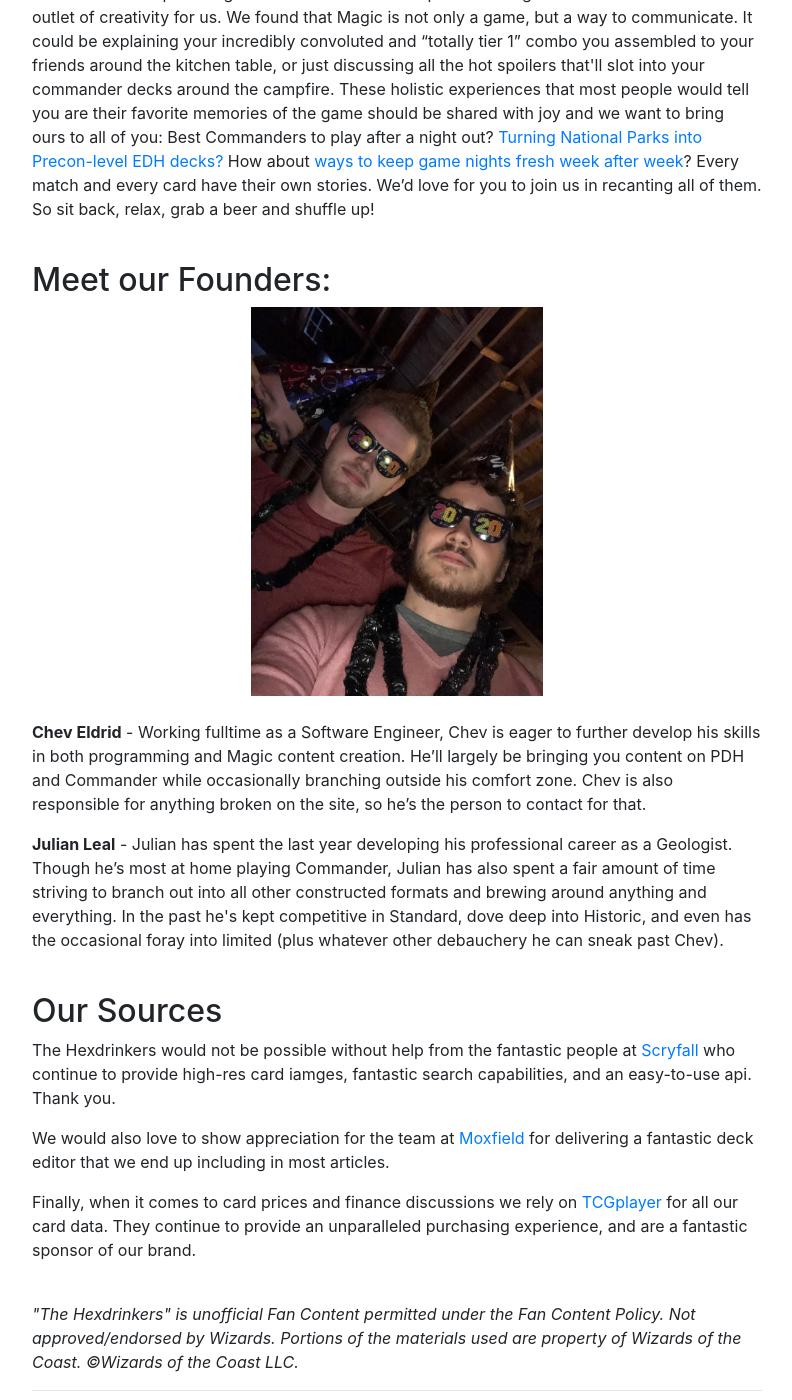
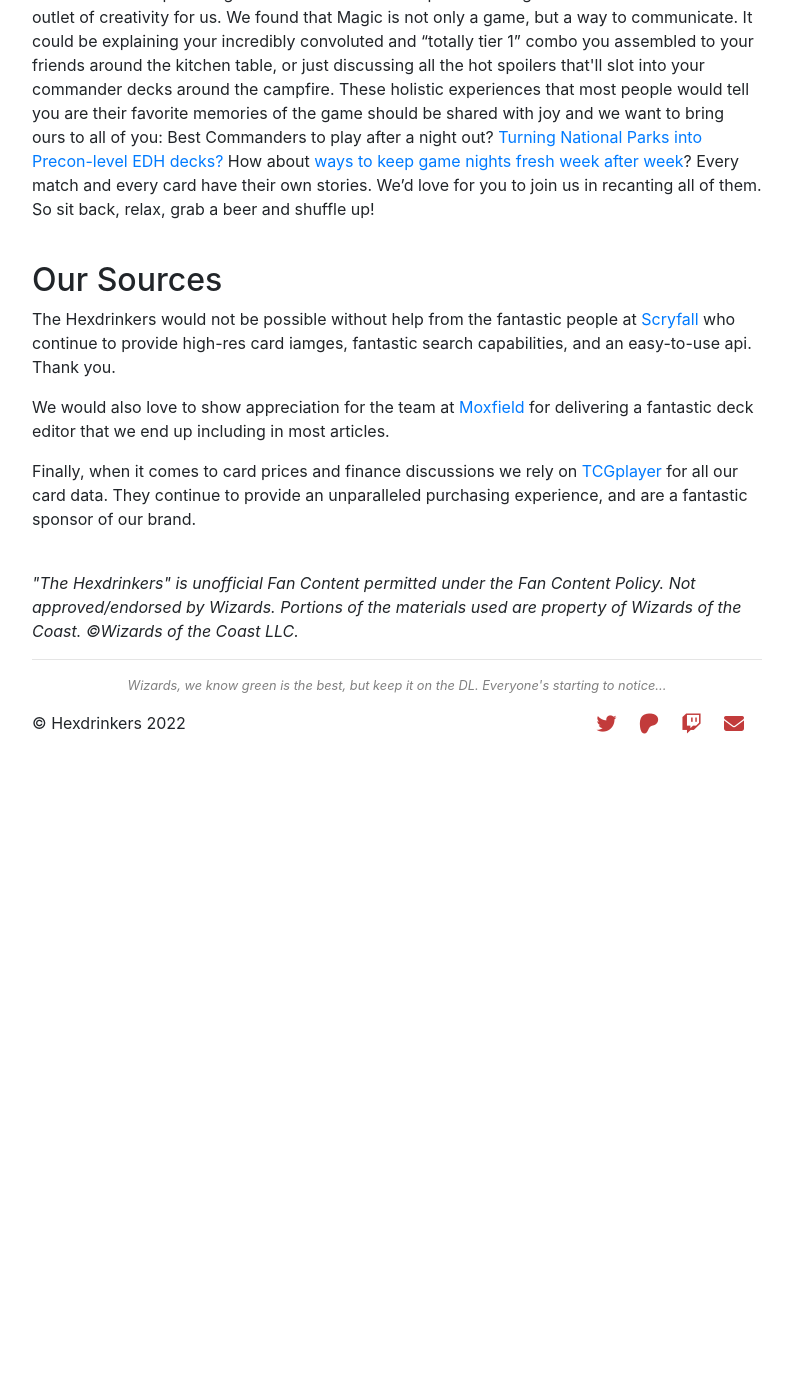
Before and after one commit to chevEldrid/mtgsite, a Jekyll site: the page built from about.md, in a window 1280 px wide and 1400 px high, scrolled down 820 px. Shown: the whole window, without its empty margins (243-1035 px from the left). Built offline with Jekyll 4.4.1, drawn with Linux system fonts in a browser that asks for light colours; nearby versions of some CDN libraries; after the commit the page ends 1571 px from its top, so only the background shows below that.

Commit message:
spring 2023 update about page

```diff
--- a/about.md
+++ b/about.md
@@ -22,14 +22,6 @@
                 <a href="https://www.hipstersofthecoast.com/" target="_blank">Hipsters of the Coast</a>
             all provide great content. And while we also enjoy serving up competitive analysis and meta discussion, we really want to focus on providing a window into how we experience Magic and how it has been an outlet of creativity for us. We found that Magic is not only a game, but a way to communicate. It could be explaining your incredibly convoluted and “totally tier 1” combo you assembled to your friends around the kitchen table, or just discussing all the hot spoilers that'll slot into your commander decks around the campfire. These holistic experiences that most people would tell you are their favorite memories of the game should be shared with joy and we want to bring ours to all of you: Best Commanders to play after a night out? <a href="https://open.spotify.com/episode/5VCF9dja3Db4lIoco79DTm?si=876d5400448c4b71" target="_blank">Turning National Parks into Precon-level EDH decks?</a> How about <a href="https://hexdrinkers.com/podcast/2021/10/18/pod45" target="_blank">ways to keep game nights fresh week after week</a>? Every match and every card have their own stories. We’d love for you to join us in recanting all of them. So sit back, relax, grab a beer and shuffle up!</p>
             <br />
-            <h2>Meet our Founders:</h2>
-            <div class="text-center">
-                <img src="/assets/images/crew.jpg" style="max-width: 40%" alt="Chev and Julian at New Years" class="img-fluid">
-            </div>
-            <br/>
-            <p><b>Chev Eldrid</b> - Working fulltime as a Software Engineer, Chev is eager to further develop his skills in both programming and Magic content creation. He’ll largely be bringing you content on PDH and Commander while occasionally branching outside his comfort zone. Chev is also responsible for anything broken on the site, so he’s the person to contact for that.</p>
-            <p><b>Julian Leal</b> - Julian has spent the last year developing his professional career as a Geologist. Though he’s most at home playing Commander, Julian has also spent a fair amount of time striving to branch out into all other constructed formats and brewing around anything and everything. In the past he's kept competitive in Standard, dove deep into Historic, and even has the occasional foray into limited (plus whatever other debauchery he can sneak past Chev).</p>
-            <br />
             <h2>Our Sources</h2>
             <p>The Hexdrinkers would not be possible without help from the fantastic people at <a href="https://scryfall.com/" target="_blank">Scryfall</a> who continue to provide high-res card iamges, fantastic search capabilities, and an easy-to-use api. Thank you.</p>
             <p>We would also love to show appreciation for the team at <a href="https://www.moxfield.com/users/The_Hexdrinkers" target="_blank">Moxfield</a> for delivering a fantastic deck editor that we end up including in most articles.</p>
```
Also changed, not shown: assets/images/crew.jpg (deleted).
